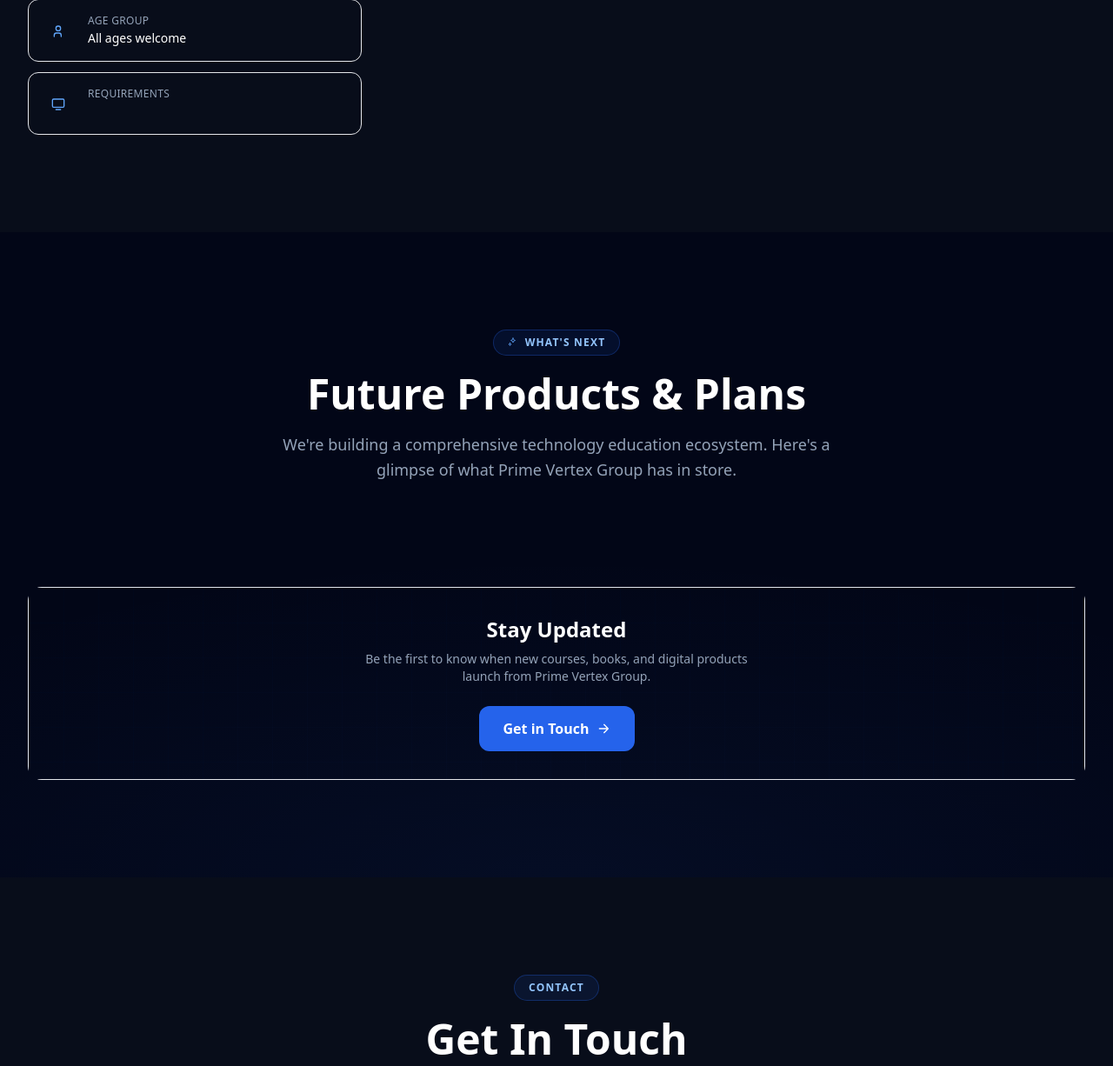
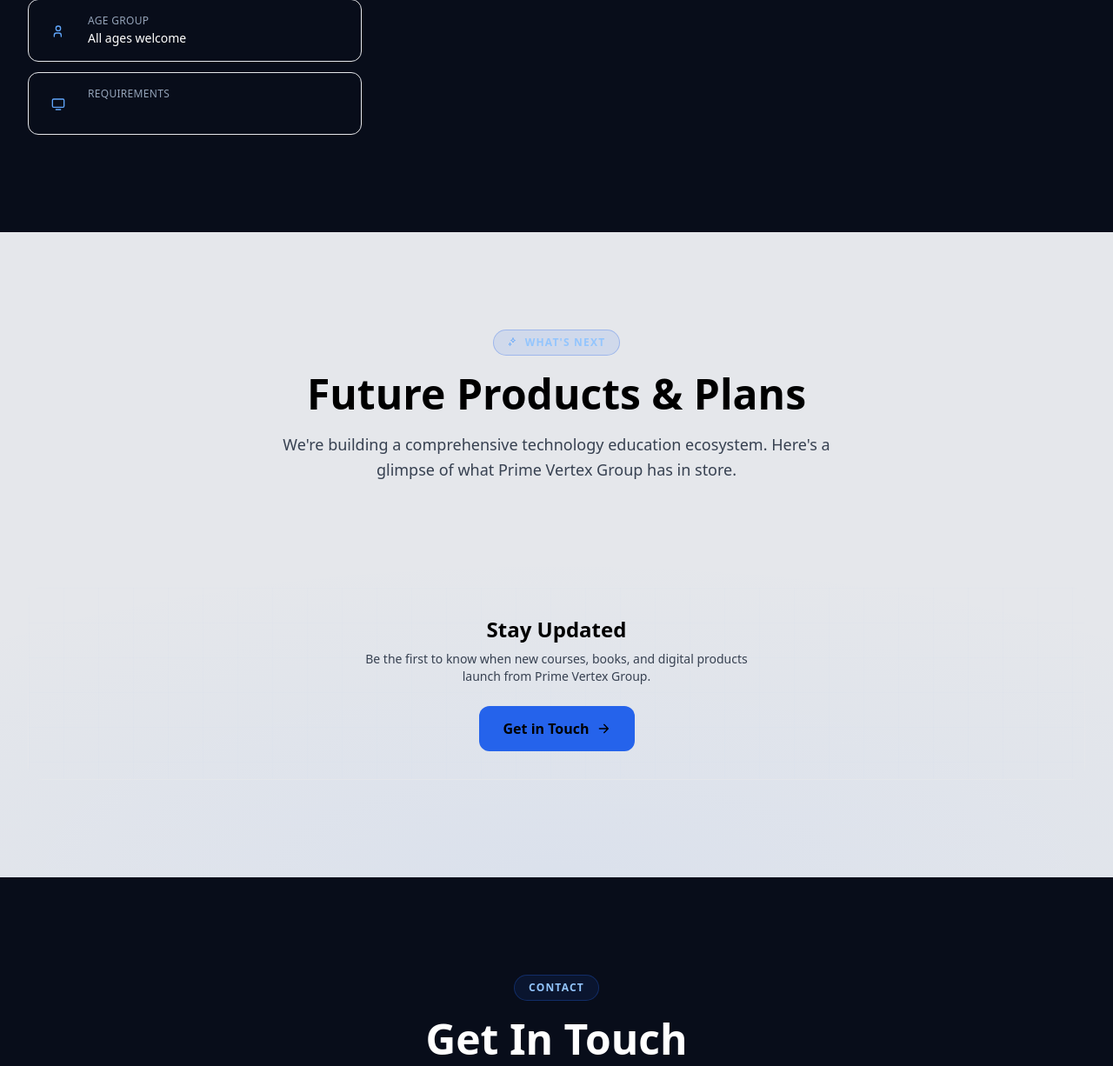
Before and after one commit to Mujtaba366/prime-vertix-group-draft, a Python web app: template templates/index.html in a window 1280 px wide. Shown: the part 3540-4766 px from the top of the page at 87% size. Run offline with Jinja, Linux system fonts and the light colour scheme; the template is opened without the code that fills it, so the values that code supplies are empty; some libraries are stand-ins or nearby versions.

Commit message:
bg color fix

```diff
--- a/templates/future.html
+++ b/templates/future.html
@@ -1,4 +1,4 @@
-<section id="future" class="py-28 bg-slate-950 relative overflow-hidden">
+<section id="future" class="py-28 bg-gray-200 relative overflow-hidden">
     <div class="absolute inset-0 pointer-events-none overflow-hidden">
         <div class="absolute inset-0"
             style="background: radial-gradient(ellipse 80% 50% at 50% 100%, rgba(51,126,255,0.06), transparent);">
@@ -10,42 +10,42 @@
                 <i data-lucide="sparkles" class="text-brand-400 w-3 h-3"></i>
                 <span class="text-brand-300 text-xs font-semibold tracking-widest uppercase">What's Next</span>
             </div>
-            <h2 class="font-display text-4xl lg:text-5xl font-bold text-white mb-5">Future Products & Plans</h2>
-            <p class="text-slate-400 text-lg max-w-2xl mx-auto leading-relaxed">We're building a comprehensive technology education ecosystem. Here's a glimpse of what Prime Vertex Group has in store.</p>
+            <h2 class="font-display text-4xl lg:text-5xl font-bold text-black mb-5">Future Products & Plans</h2>
+            <p class="text-gray-700 text-lg max-w-2xl mx-auto leading-relaxed">We're building a comprehensive technology education ecosystem. Here's a glimpse of what Prime Vertex Group has in store.</p>
         </div>
         <div class="grid lg:grid-cols-3 gap-8">
             {% for p in plans %}
             {% set color = p.color %}
             {% if color == 'brand' %}
-            {% set bg = 'from-brand-900/40 to-slate-900/40' %}
-            {% set border = 'border-brand-700/40' %}
-            {% set text = 'text-brand-300' %}
-            {% set iconBg = 'bg-brand-500/25' %}
-            {% set badge = 'border-brand-500/30' %}
+            {% set bg = 'from-brand-100 to-gray-100' %}
+            {% set border = 'border-brand-300' %}
+            {% set text = 'text-brand-600' %}
+            {% set iconBg = 'bg-brand-200' %}
+            {% set badge = 'border-brand-300' %}
             {% elif color == 'emerald' %}
-            {% set bg = 'from-emerald-900/40 to-slate-900/40' %}
-            {% set border = 'border-emerald-700/40' %}
-            {% set text = 'text-emerald-300' %}
-            {% set iconBg = 'bg-emerald-500/25' %}
-            {% set badge = 'border-emerald-500/30' %}
+            {% set bg = 'from-emerald-100 to-gray-100' %}
+            {% set border = 'border-emerald-300' %}
+            {% set text = 'text-emerald-600' %}
+            {% set iconBg = 'bg-emerald-200' %}
+            {% set badge = 'border-emerald-300' %}
             {% elif color == 'amber' %}
-            {% set bg = 'from-amber-900/40 to-slate-900/40' %}
-            {% set border = 'border-amber-700/40' %}
-            {% set text = 'text-amber-300' %}
-            {% set iconBg = 'bg-amber-500/25' %}
-            {% set badge = 'border-amber-500/30' %}
+            {% set bg = 'from-amber-100 to-gray-100' %}
+            {% set border = 'border-amber-300' %}
+            {% set text = 'text-amber-600' %}
+            {% set iconBg = 'bg-amber-200' %}
+            {% set badge = 'border-amber-300' %}
             {% elif color == 'sky' %}
-            {% set bg = 'from-sky-900/40 to-slate-900/40' %}
-            {% set border = 'border-sky-700/40' %}
-            {% set text = 'text-sky-300' %}
-            {% set iconBg = 'bg-sky-500/25' %}
-            {% set badge = 'border-sky-500/30' %}
+            {% set bg = 'from-sky-100 to-gray-100' %}
+            {% set border = 'border-sky-300' %}
+            {% set text = 'text-sky-600' %}
+            {% set iconBg = 'bg-sky-200' %}
+            {% set badge = 'border-sky-300' %}
             {% else %}
-            {% set bg = 'from-brand-900/40 to-slate-900/40' %}
-            {% set border = 'border-brand-700/40' %}
-            {% set text = 'text-brand-300' %}
-            {% set iconBg = 'bg-brand-500/25' %}
-            {% set badge = 'border-brand-500/30' %}
+            {% set bg = 'from-brand-100 to-gray-100' %}
+            {% set border = 'border-brand-300' %}
+            {% set text = 'text-brand-600' %}
+            {% set iconBg = 'bg-brand-200' %}
+            {% set badge = 'border-brand-300' %}
             {% endif %}
             <div class="group relative bg-gradient-to-b {{ bg }} {{ border }} rounded-2xl p-7 transition-all duration-500 card-hover">
                 <div class="absolute top-0 left-0 right-0 h-0.5 rounded-t-2xl bg-gradient-to-r from-transparent via-current to-transparent opacity-40 {{ text }}"></div>
@@ -61,13 +61,13 @@
                             <i data-lucide="{{ p.icon }}" class="{{ text }} w-5 h-5"></i>
                         {% endif %}
                     </div>
-                    <span class="text-white text-xs font-semibold px-3 py-1 rounded-full border {{ badge }}">{{ p.timeline }}</span>
+                    <span class="text-black text-xs font-semibold px-3 py-1 rounded-full border {{ badge }}">{{ p.timeline }}</span>
                 </div>
-                <h3 class="font-display font-bold text-white text-xl mb-3">{{ p.title }}</h3>
-                <p class="text-slate-400 text-sm leading-relaxed mb-5">{{ p.desc }}</p>
+                <h3 class="font-display font-bold text-black text-xl mb-3">{{ p.title }}</h3>
+                <p class="text-gray-700 text-sm leading-relaxed mb-5">{{ p.desc }}</p>
                 <ul class="space-y-2">
                     {% for item in p['items'] %}
-                        <li class="flex items-center gap-2.5 text-sm text-slate-300">
+                        <li class="flex items-center gap-2.5 text-sm text-gray-700">
                         <div class="w-1.5 h-1.5 rounded-full flex-shrink-0 {{ text }} bg-current"></div>
                         {{ item }}
                         </li>
@@ -77,12 +77,12 @@
             {% endfor %}
         </div>
         <div class="mt-14 rounded-2xl overflow-hidden">
-            <div class="relative bg-gradient-to-r from-brand-900/50 via-slate-900/50 to-brand-900/50 border border-brand-700/30 p-8 text-center">
-                <div class="absolute inset-0 opacity-20" style="background-image: linear-gradient(rgba(51,126,255,0.08) 1px, transparent 1px), linear-gradient(90deg, rgba(51,126,255,0.08) 1px, transparent 1px); background-size: 40px 40px;"></div>
+            <div class="relative bg-gradient-to-r from-brand-100 via-gray-100 to-brand-100 border border-brand-300 p-8 text-center">
+                <div class="absolute inset-0 opacity-10" style="background-image: linear-gradient(rgba(51,126,255,0.08) 1px, transparent 1px), linear-gradient(90deg, rgba(51,126,255,0.08) 1px, transparent 1px); background-size: 40px 40px;"></div>
                 <div class="relative">
-                    <h3 class="font-display font-bold text-white text-2xl mb-2">Stay Updated</h3>
-                    <p class="text-slate-400 mb-6 max-w-md mx-auto text-sm">Be the first to know when new courses, books, and digital products launch from Prime Vertex Group.</p>
-                    <button onclick="document.querySelector('#contact')?.scrollIntoView({ behavior: 'smooth' })" class="inline-flex items-center gap-2 px-7 py-3.5 bg-brand-600 hover:bg-brand-500 text-white font-semibold rounded-xl transition-all duration-200 hover:shadow-xl hover:shadow-brand-500/30">
+                    <h3 class="font-display font-bold text-black text-2xl mb-2">Stay Updated</h3>
+                    <p class="text-gray-700 mb-6 max-w-md mx-auto text-sm">Be the first to know when new courses, books, and digital products launch from Prime Vertex Group.</p>
+                    <button onclick="document.querySelector('#contact')?.scrollIntoView({ behavior: 'smooth' })" class="inline-flex items-center gap-2 px-7 py-3.5 bg-brand-600 hover:bg-brand-500 text-black font-semibold rounded-xl transition-all duration-200 hover:shadow-xl hover:shadow-brand-500/30">
                         Get in Touch
                         <svg class="w-4 h-4" viewBox="0 0 24 24" fill="none" xmlns="http://www.w3.org/2000/svg" aria-hidden="true"><path d="M5 12h14M13 5l7 7-7 7" stroke="currentColor" stroke-width="2" stroke-linecap="round" stroke-linejoin="round"/></svg>
                     </button>
--- a/templates/services.html
+++ b/templates/services.html
@@ -14,9 +14,9 @@
         <div class="grid sm:grid-cols-2 lg:grid-cols-4 gap-6">
             {% for s in services %}
                 {% set featured = (s.featured == 'true') %}
-                <div class="group relative flex flex-col rounded-2xl border transition-all duration-500 card-hover {{ 'bg-brand-100 border-brand-300 hover:border-brand-400' if featured else 'bg-gray-100 border-gray-300 hover:border-gray-400 hover:bg-gray-150' }} p-6">
+                <div class="group relative flex flex-col rounded-2xl border transition-all duration-500 card-hover {{ 'bg-gray-200 border-brand-300 hover:border-brand-400' if featured else 'bg-gray-100 border-gray-300 hover:border-gray-400 hover:bg-gray-150' }} p-6">
                     {% if featured %}
-                        <div class="absolute top-0 left-6 -translate-y-1/2 px-3 py-1 bg-brand-600 text-white text-xs font-bold rounded-full shadow-lg">Current Focus</div>
+                        <div class="absolute top-0 left-6 -translate-y-1/2 px-3 py-1 bg-gray-200 text-white text-xs font-bold rounded-full shadow-lg">Current Focus</div>
                     {% endif %}
                     <div class="flex items-start justify-between mb-5">
                         <div class="w-12 h-12 rounded-xl flex items-center justify-center {{ 'bg-brand-500/25 text-brand-600' if featured else 'bg-gray-200 text-gray-700' }}">
```
